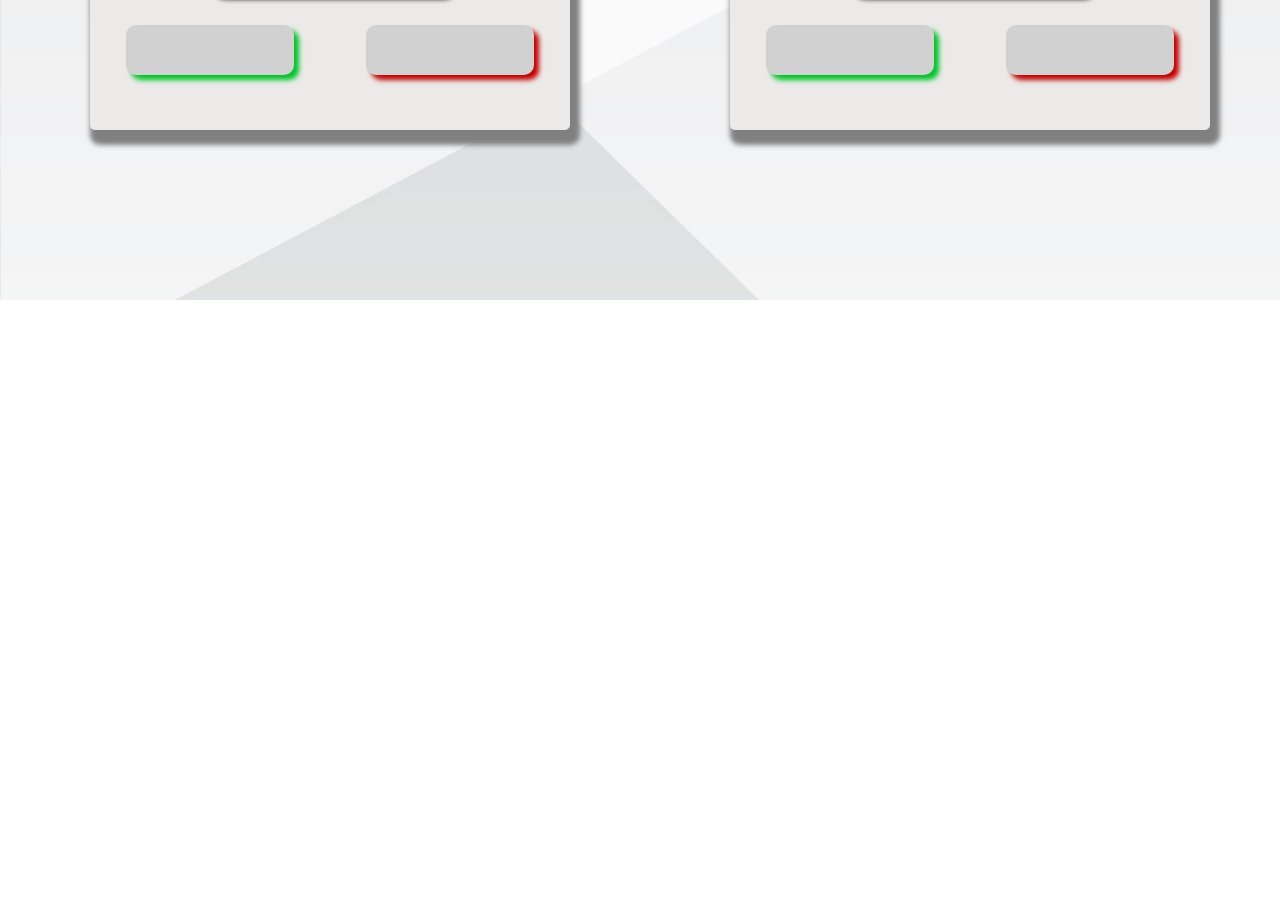
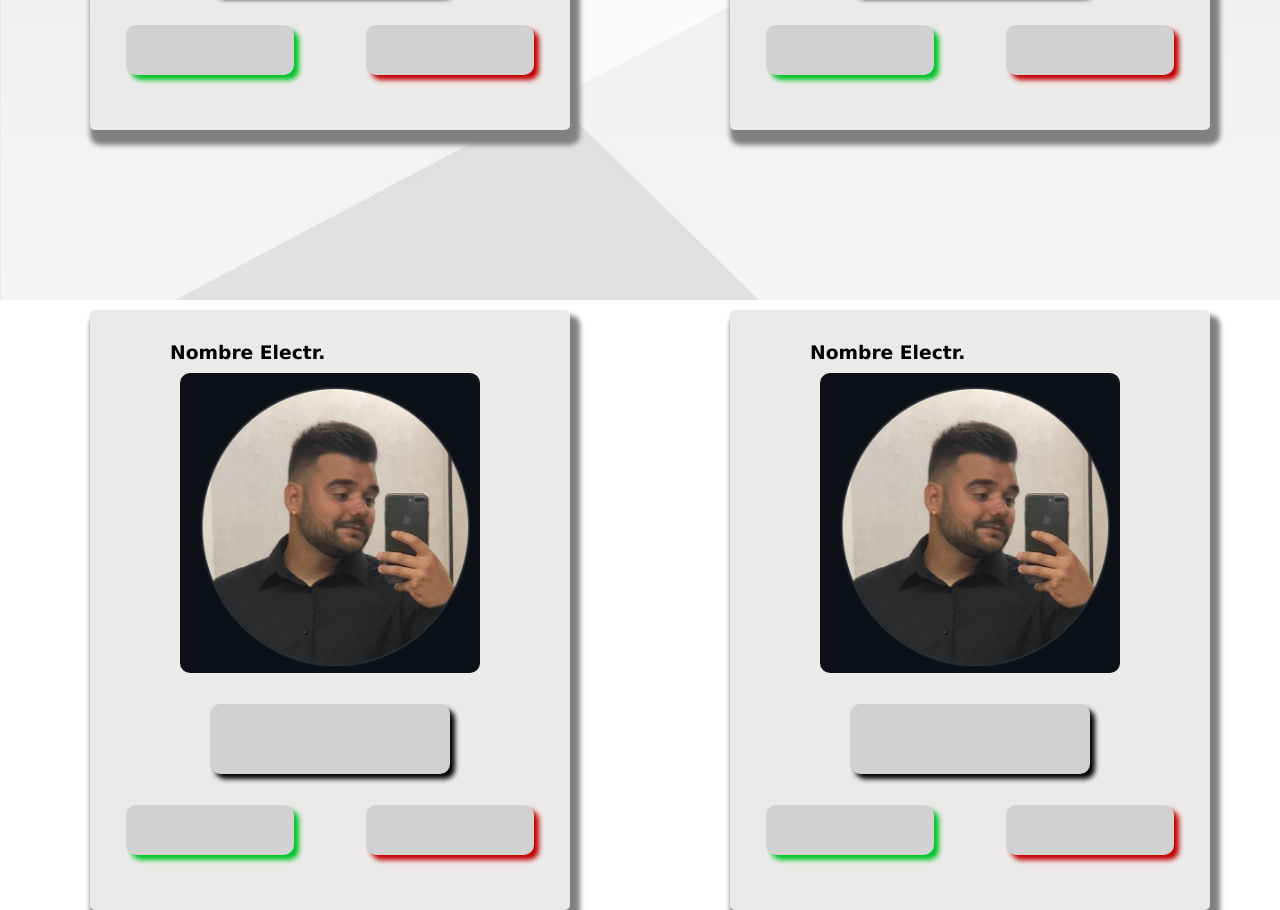
Before and after one commit to HUG046/PROYECTO, a plain HTML site: page index.html in a window 1280 px wide. Shown: the part 3104-4014 px from the top of the page. Before the commit the page ends 3404 px from the top, so only its background shows below. Drawn offline with Linux system fonts and the light colour scheme.

Commit message:
imagenes electro

```diff
--- a/index.html
+++ b/index.html
@@ -150,6 +150,32 @@
             <p></p>
           </div>
         </article>
+        <article class="articulos">
+          <h3>Nombre Electr.</h3>
+          <img src="./img/diegugallo.png" alt="" />
+          <div class="precioActual">
+            <p></p>
+          </div>
+          <div class="precioMinimo">
+            <p></p>
+          </div>
+          <div class="precioMaximo">
+            <p></p>
+          </div>
+        </article>
+        <article class="articulos">
+          <h3>Nombre Electr.</h3>
+          <img src="./img/diegugallo.png" alt="" />
+          <div class="precioActual">
+            <p></p>
+          </div>
+          <div class="precioMinimo">
+            <p></p>
+          </div>
+          <div class="precioMaximo">
+            <p></p>
+          </div>
+        </article>
       </section>
     </main>
 
```
Also changed, not shown: img/640-1_38000995_20_01_f_cmga31edlb-M.jpg (added), img/congelador.jpg (added), img/estufa.jpeg (added), img/horno.jpg (added), img/lavadora.jpg (added), img/lavavajillas.jpg (added), img/nevera.png (added), img/pc.jpg (added), img/secadora.png (added), img/tv.jpg (added), 1 other file.
